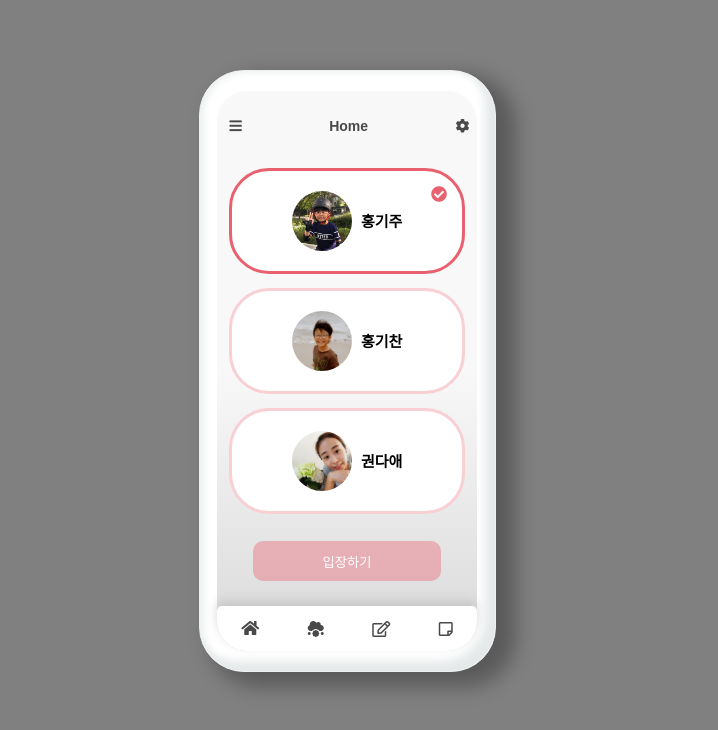
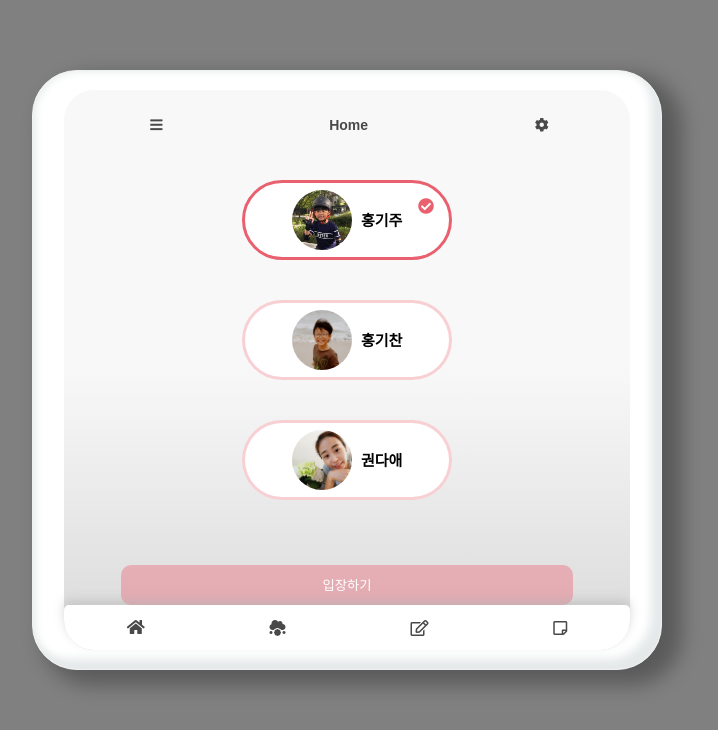
Before and after one commit to thinpig1130/Fatum, a plain HTML site: page index.html in a window 1280 px wide. Shown: the whole page, without its empty margins (293-1011 px from the left). Drawn offline with Linux system fonts and the light colour scheme; a web font is replaced by a local one.

Commit message:
box-sizing 조정

```diff
--- a/css/mobile.css
+++ b/css/mobile.css
@@ -1,5 +1,5 @@
 .out-form{
-    width: 295px;
+    width: 70%;
     height: 600px;
     display: flex;
     justify-content: center;
@@ -12,7 +12,7 @@
     border: 1px solid #EEF1F2;
 }
 .in-form{
-    width : 260px ;
+    width : 90% ;
     height: 560px;
     background : linear-gradient(to bottom, #F8F8F8 50%, #DAD9DA);
     border-radius: 30px;
@@ -43,10 +43,10 @@
 }
 
 .header{
-    width: 240px;
+    width: 100%;
     height : 30px;
     display: flex;
-    justify-content: space-between;
+    justify-content: space-around;
     align-items: center;
     margin: 20px 0px 0px 5px;
 }
@@ -55,3 +55,16 @@
     font-size : 14px;
     font-weight: 700;
 }
+
+
+@media screen and (max-width:420px) {
+    .out-form{
+        width : 295px;
+    }
+}
+
+@media screen and (min-width:900px) {
+    .out-form{
+        width : 630px;
+    }
+}
--- a/css/styles.css
+++ b/css/styles.css
@@ -3,6 +3,9 @@
 @import "userbox.css";
 @import url('https://fonts.googleapis.com/css2?family=Sunflower:wght@300;500;700&display=swap');
 
+* {
+    box-sizing: border-box;
+}
 
 body{
     background-color : gray;
--- a/css/userbox.css
+++ b/css/userbox.css
@@ -1,4 +1,6 @@
 .main{
+    width : 100%;
+    height: 83%;
     display: flex;
     flex-direction: column;
     justify-content: space-between;
```
Also changed, not shown: resorce/Todo.png (added).
